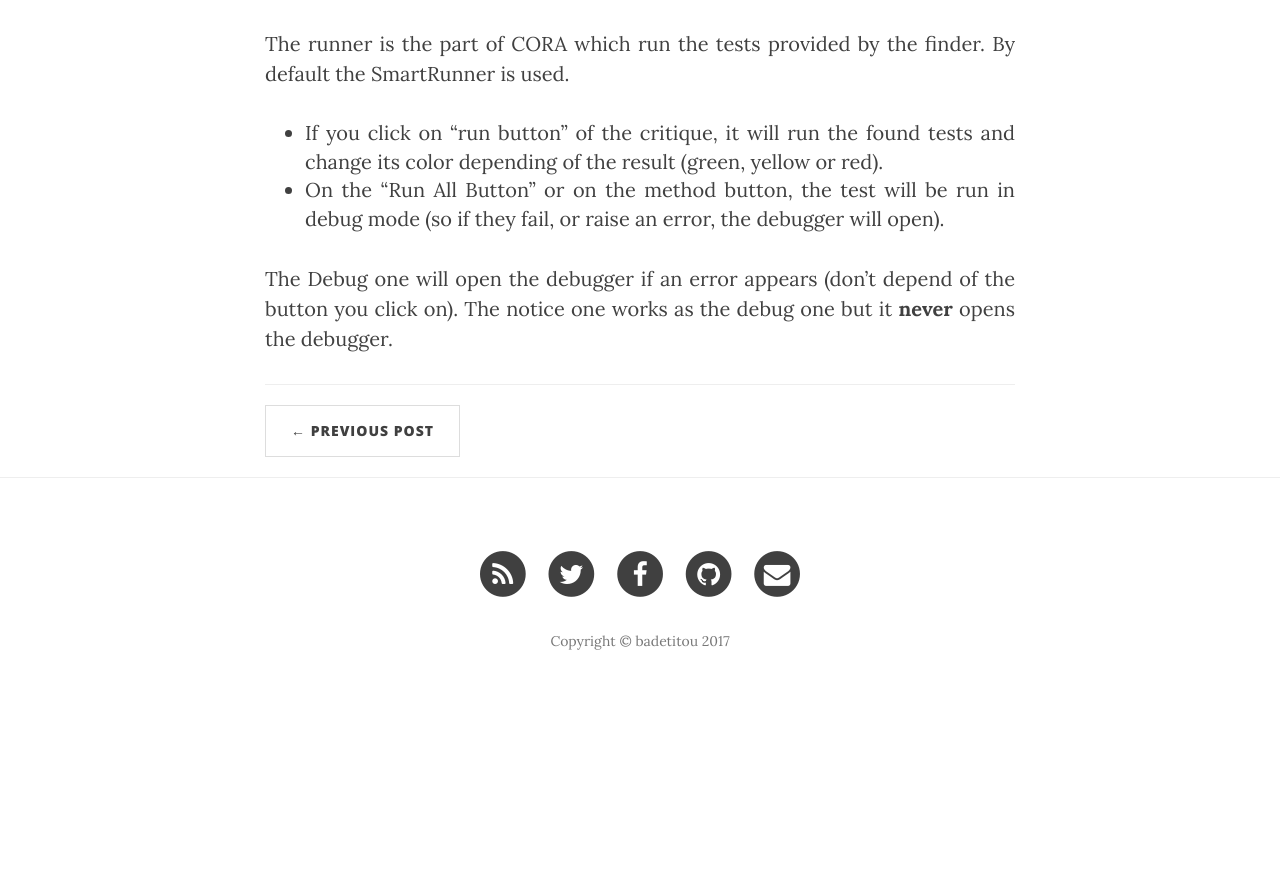
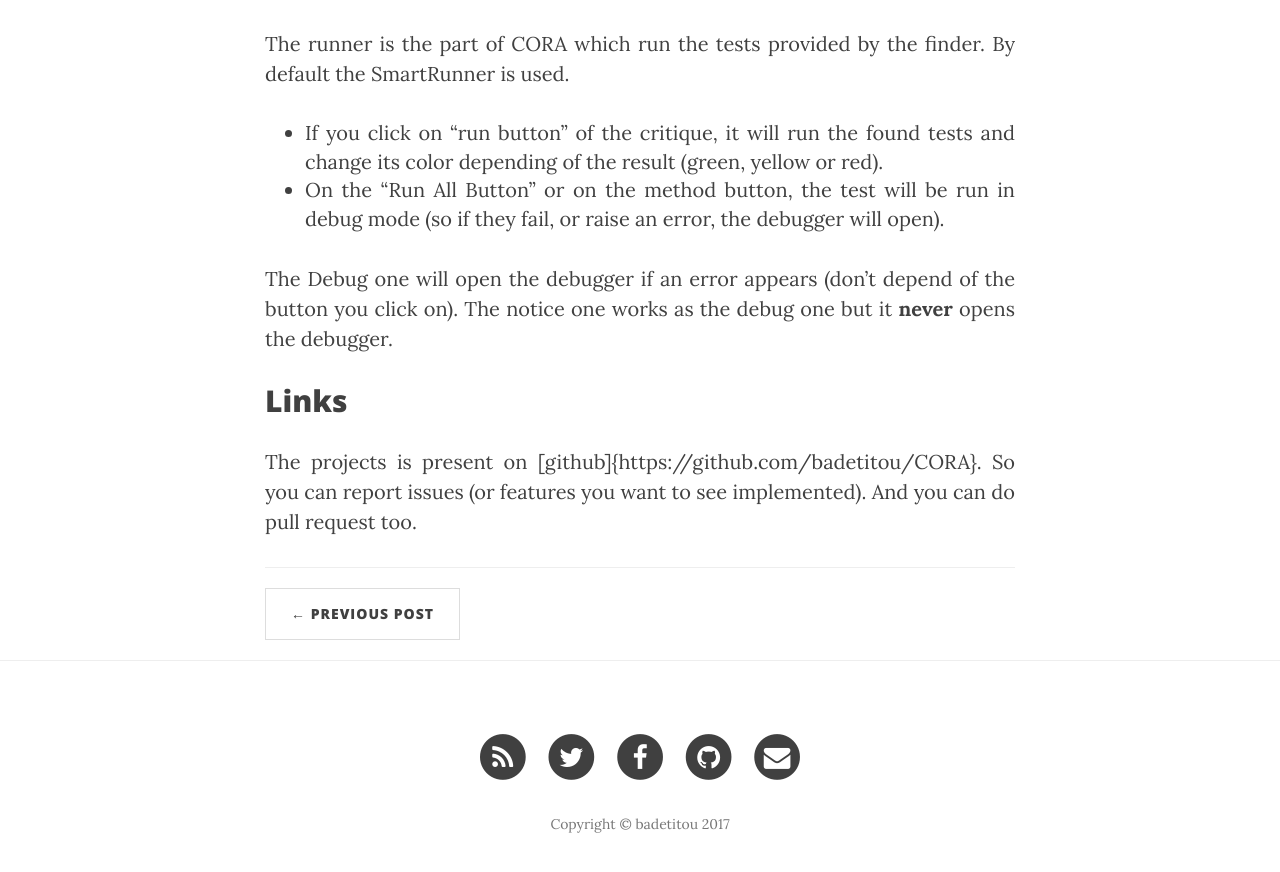
Before and after one commit to badetitou/badetitou.github.io, a Jekyll site: the page built from _posts/2017-07-05-CORA.md, in a window 1280 px wide and 900 px high, scrolled down 8031 px. Shown: the top 872 px of the window. Built offline with Jekyll 4.4.1, drawn with Linux system fonts in a browser that asks for light colours; nearby versions of some CDN libraries; before the commit the page ends 8748 px from its top, so only the background shows below that.

Commit message:
add link to github

```diff
--- a/_posts/2017-07-05-CORA.md
+++ b/_posts/2017-07-05-CORA.md
@@ -192,3 +192,9 @@ By default the SmartRunner is used.
 
 The Debug one will open the debugger if an error appears (don't depend of the button you click on).
 The notice one works as the debug one but it **never** opens the debugger.
+
+## Links
+
+The projects is present on [github]{https://github.com/badetitou/CORA}.
+So you can report issues (or features you want to see implemented).
+And you can do pull request too.
```
